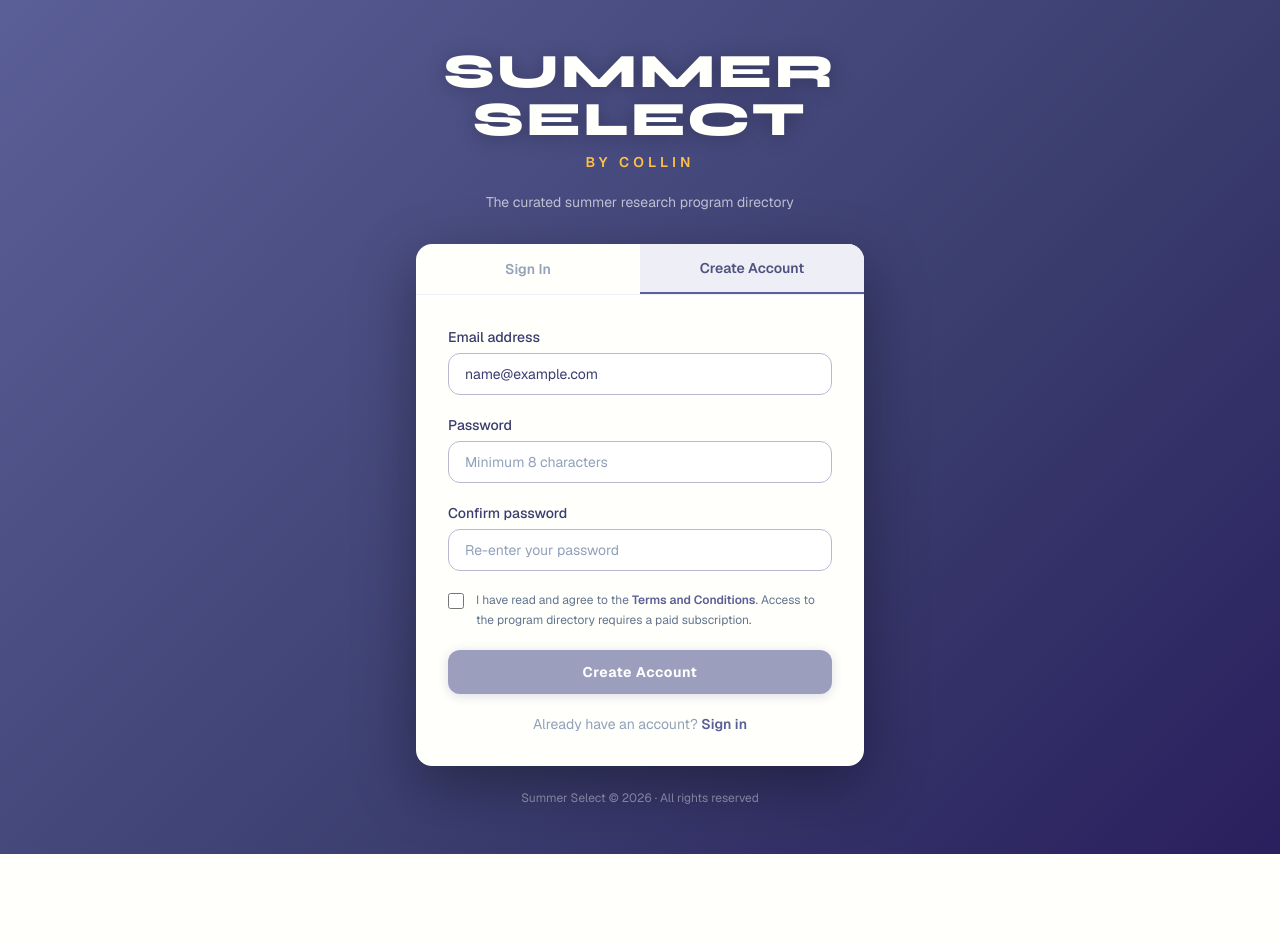
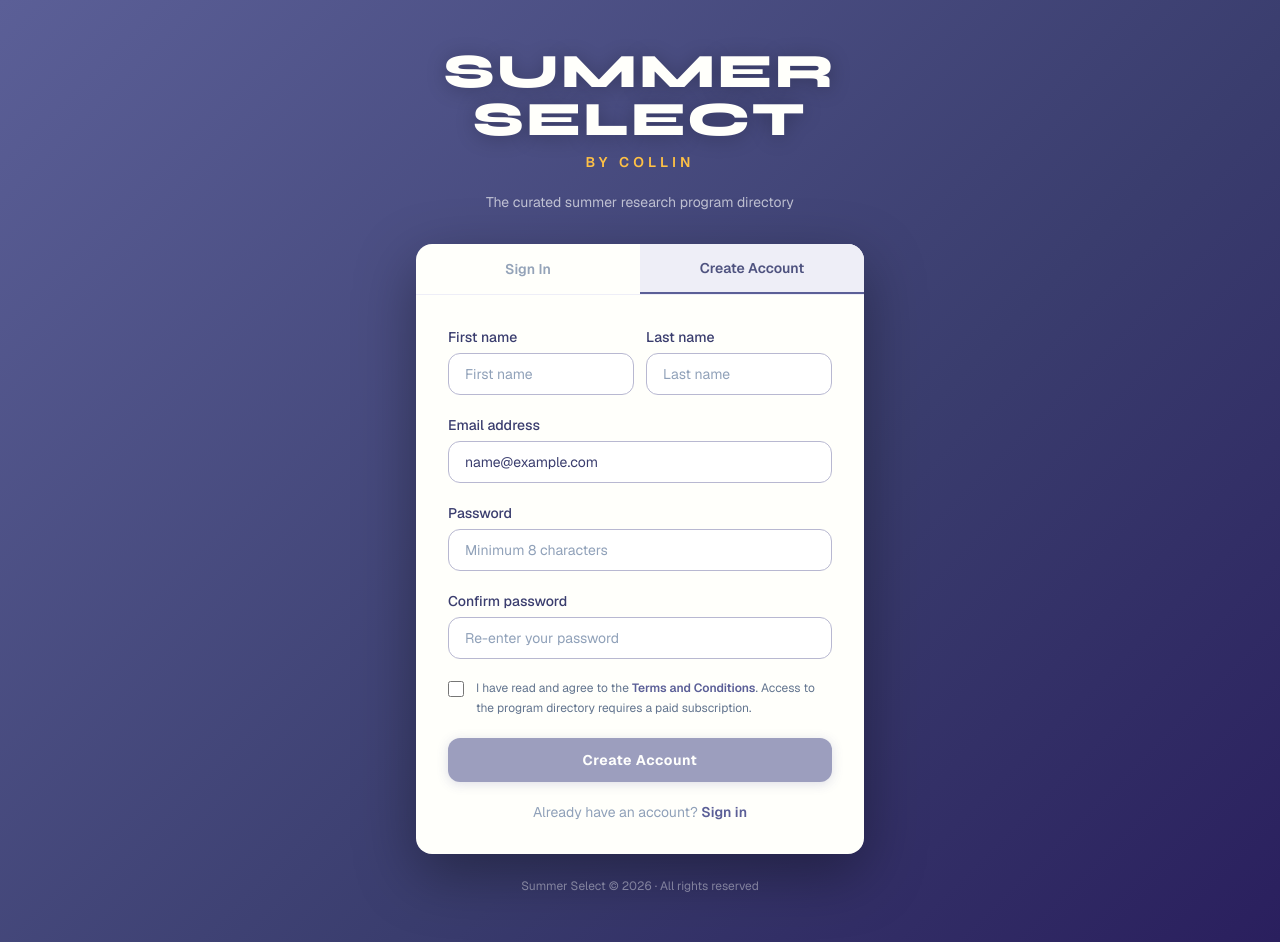
Before and after one commit to Collin-Jin/Summer-Select, a Next.js app in the folder summer-select/frontend/: page /login in a window 1280 px wide. Both pictures are taken after typing "name@example.com", "Sample123" into the empty fields and a click on the button "Create Account". Before the commit the page ends 854 px from the top, so only its background shows below. Built offline with nearby package versions, Linux system fonts and the light colour scheme.

Commit message:
feat(auth): require first and last name at sign-up
Names are validated on the server and saved in the account metadata. A sign-in
turned away by the one-device rule is now recorded before the member is signed
out again.

```diff
--- a/summer-select/frontend/app/login/actions.ts
+++ b/summer-select/frontend/app/login/actions.ts
@@ -2,13 +2,14 @@
 
 import { supabaseServer } from "@/lib/supabase/server";
 import { redirect } from "next/navigation";
-import { cookies } from "next/headers";
+import { cookies, headers } from "next/headers";
 import { randomUUID } from "crypto";
 import {
   DEVICE_SESSION_COOKIE,
   deviceSessionCookieOptions,
 } from "@/lib/session";
 import { isSafeNextPath } from "@/lib/access";
+import { validateNames } from "@/lib/names";
 
 function getAppOrigin() {
   return (
@@ -63,6 +64,38 @@ async function writeSessionId(supabase: Awaited<ReturnType<typeof supabaseServer
   cookieStore.set(DEVICE_SESSION_COOKIE, sessionId, deviceSessionCookieOptions());
 }
 
+/**
+ * Records that this account was turned away from an unregistered device, so the
+ * admin can see it on the Members page. Must run while the user's session still
+ * exists (the database only lets an account add rows about itself). Never
+ * throws: failing to log must not change what the member sees.
+ */
+async function recordBlockedSignIn(
+  supabase: Awaited<ReturnType<typeof supabaseServer>>,
+  userId: string
+) {
+  try {
+    const h = await headers();
+    // Vercel supplies a coarse location; the IP address itself is not stored.
+    const decode = (value: string | null) => {
+      if (!value) return null;
+      try {
+        return decodeURIComponent(value).slice(0, 100);
+      } catch {
+        return value.slice(0, 100);
+      }
+    };
+    await supabase.from("blocked_sign_ins").insert({
+      user_id: userId,
+      user_agent: h.get("user-agent")?.slice(0, 300) ?? null,
+      country: decode(h.get("x-vercel-ip-country"))?.slice(0, 10) ?? null,
+      city: decode(h.get("x-vercel-ip-city")),
+    });
+  } catch (err) {
+    console.error("recordBlockedSignIn failed:", err);
+  }
+}
+
 export async function handleSignIn(formData: FormData) {
   const { email, password } = getAuthFields(formData);
   if (!email || !password) return { error: "Email and password are required." };
@@ -96,6 +129,7 @@ export async function handleSignIn(formData: FormData) {
 
       if (registeredId && cookieSessionId !== registeredId) {
         // Registered device cookie missing or from another browser — block login.
+        await recordBlockedSignIn(supabase, data.user.id);
         await supabase.auth.signOut({ scope: "local" });
         return { error: "device_locked" as const };
       }
@@ -110,6 +144,8 @@ export async function handleSignIn(formData: FormData) {
 
 export async function handleSignUp(formData: FormData) {
   const { email, password, confirmPassword } = getAuthFields(formData);
+  const names = validateNames(formData.get("firstName"), formData.get("lastName"));
+  if (!names.ok) return { error: names.error };
   if (!email || !password) return { error: "Email and password are required." as const };
   if (password.length < 8) return { error: "Password must be at least 8 characters." as const };
   if (password !== confirmPassword) {
@@ -121,7 +157,11 @@ export async function handleSignUp(formData: FormData) {
   const { data, error } = await supabase.auth.signUp({
     email,
     password,
-    options: { emailRedirectTo: getEmailConfirmRedirect() },
+    options: {
+      emailRedirectTo: getEmailConfirmRedirect(),
+      // Kept on the account itself so it survives until the e-mail is confirmed.
+      data: { first_name: names.firstName, last_name: names.lastName },
+    },
   });
 
   if (error) {
--- a/summer-select/frontend/app/login/page.tsx
+++ b/summer-select/frontend/app/login/page.tsx
@@ -236,6 +236,51 @@ export default function LoginPage() {
     <Suspense>
       <LoginPageContent />
     </Suspense>
+  );
+}
+
+function NameFields() {
+  const fields = [
+    { id: "firstName", label: "First name", autoComplete: "given-name", placeholder: "First name" },
+    { id: "lastName", label: "Last name", autoComplete: "family-name", placeholder: "Last name" },
+  ] as const;
+
+  return (
+    <div className="grid grid-cols-2 gap-3">
+      {fields.map((f) => (
+        <div key={f.id}>
+          <label
+            htmlFor={f.id}
+            className="block text-sm font-medium mb-1.5"
+            style={{ color: "var(--color-brand-700)" }}
+          >
+            {f.label}
+          </label>
+          <input
+            id={f.id}
+            name={f.id}
+            type="text"
+            autoComplete={f.autoComplete}
+            required
+            maxLength={60}
+            className="w-full px-4 py-2.5 text-sm rounded-xl bg-white placeholder:text-slate-400 transition focus:outline-none"
+            style={{
+              border: "1.5px solid var(--color-brand-100)",
+              color: "var(--color-brand-700)",
+            }}
+            onFocus={(e) => {
+              e.currentTarget.style.borderColor = "var(--color-brand-500)";
+              e.currentTarget.style.boxShadow = "0 0 0 3px rgba(91,95,151,0.12)";
+            }}
+            onBlur={(e) => {
+              e.currentTarget.style.borderColor = "var(--color-brand-100)";
+              e.currentTarget.style.boxShadow = "none";
+            }}
+            placeholder={f.placeholder}
+          />
+        </div>
+      ))}
+    </div>
   );
 }
 
@@ -681,6 +726,8 @@ function LoginPageContent() {
                     <NextField />
                   </Suspense>
 
+                  {tab === "signup" && <NameFields />}
+
                   <div>
                     <label
                       htmlFor="email"
--- /dev/null
+++ b/summer-select/frontend/lib/names.ts
@@ -0,0 +1,52 @@
+/**
+ * First and last name collected at sign-up. Stored in the account metadata
+ * (`first_name`, `last_name`) and shown to the admin on the Members page.
+ */
+
+export const NAME_MAX_LENGTH = 60;
+
+// Letters in any script (so 王, José and O'Brien all work), with spaces,
+// hyphens, apostrophes and periods allowed inside.
+const NAME_RE = /^[\p{L}\p{M}][\p{L}\p{M}\s.'’-]*$/u;
+
+/** Trims and collapses runs of whitespace. */
+export function normalizeName(raw: unknown): string {
+  return String(raw ?? "")
+    .replace(/\s+/g, " ")
+    .trim();
+}
+
+export type NameValidation =
+  | { ok: true; firstName: string; lastName: string }
+  | { ok: false; error: string };
+
+export function validateNames(first: unknown, last: unknown): NameValidation {
+  const firstName = normalizeName(first);
+  const lastName = normalizeName(last);
+
+  if (!firstName) return { ok: false, error: "Please enter your first name." };
+  if (!lastName) return { ok: false, error: "Please enter your last name." };
+
+  for (const [label, value] of [
+    ["first", firstName],
+    ["last", lastName],
+  ] as const) {
+    if (value.length > NAME_MAX_LENGTH) {
+      return { ok: false, error: `Your ${label} name is too long (maximum ${NAME_MAX_LENGTH} characters).` };
+    }
+    if (!NAME_RE.test(value)) {
+      return { ok: false, error: `Your ${label} name can only contain letters, spaces, hyphens and apostrophes.` };
+    }
+  }
+
+  return { ok: true, firstName, lastName };
+}
+
+/** "First Last", or whichever part exists, or null when there is no name. */
+export function fullName(first: string | null | undefined, last: string | null | undefined): string | null {
+  const name = [first, last]
+    .map((part) => (part ?? "").trim())
+    .filter(Boolean)
+    .join(" ");
+  return name || null;
+}
```
Also changed, not shown: 1 other file (tests, documents, lock files or other folders).
